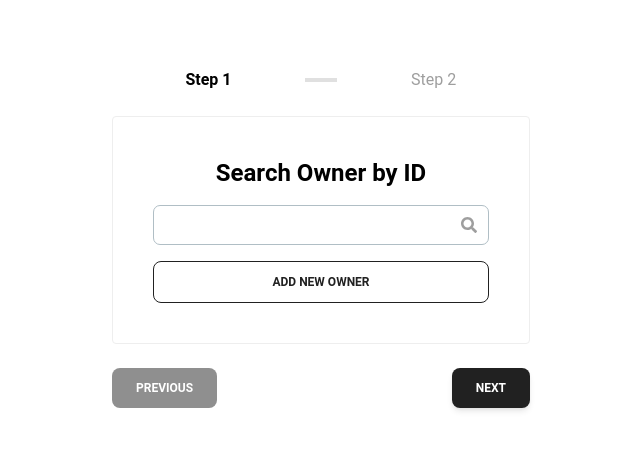
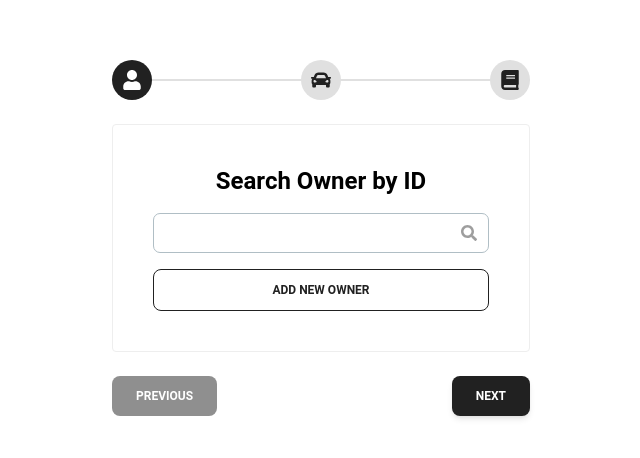
Before and after one commit to iZackk26/iFixIt, a React (Vite) app in the folder ifixit-administrator/: page /registration in a window 1280 px wide. Shown: the part 162-620 px from the top of the page, without its empty margins (319-959 px from the left). Built offline with nearby package versions, Linux system fonts and the light colour scheme.

Commit message:
feat: add registration summary component

```diff
--- /dev/null
+++ b/ifixit-administrator/src/components/RegistrationSummary.tsx
@@ -0,0 +1,40 @@
+import React from "react";
+
+export default function RegistrationSummary() {
+  // Datos simulados para el resumen
+  const ownerData = {
+    name: "John Doe",
+    dni: "123456789",
+    email: "john.doe@example.com",
+    phone: "+1 555 555 5555",
+  };
+
+  const vehicleData = {
+    brand: "Toyota",
+    year: 2021,
+    licensePlate: "ABC-1234",
+  };
+
+  return (
+    <div className="w-96 mx-auto p-6 space-y-6">
+      <h2 className="text-2xl font-bold w-full text-center">Summary</h2>
+
+      {/* Owner Information */}
+      <div className="p-4 border rounded space-y-2">
+        <h3 className="text-xl font-semibold">Owner Information</h3>
+        <p><strong>Name:</strong> {ownerData.name}</p>
+        <p><strong>DNI:</strong> {ownerData.dni}</p>
+        <p><strong>Email:</strong> {ownerData.email}</p>
+        <p><strong>Phone:</strong> {ownerData.phone}</p>
+      </div>
+
+      {/* Vehicle Information */}
+      <div className="p-4 border rounded space-y-2">
+        <h3 className="text-xl font-semibold">Vehicle Information</h3>
+        <p><strong>Brand:</strong> {vehicleData.brand}</p>
+        <p><strong>Year:</strong> {vehicleData.year}</p>
+        <p><strong>License Plate:</strong> {vehicleData.licensePlate}</p>
+      </div>
+    </div>
+  );
+}
--- a/ifixit-administrator/src/pages/registration.tsx
+++ b/ifixit-administrator/src/pages/registration.tsx
@@ -1,62 +1,71 @@
 import React, { useState } from "react";
-import { Button } from "@material-tailwind/react";
+import { Stepper, Step, Button } from "@material-tailwind/react";
+import { FaCar, FaUser, FaBook } from "react-icons/fa"; // Iconos de react-icons
 import OwnerForm from "../components/OwnerForm";
 import VehicleForm from "../components/VehicleForm";
+import RegistrationSummary from "../components/RegistrationSummary"; // Import corregido
 import axios from "axios";
 
 export function Registration() {
-  const [currentStep, setCurrentStep] = useState(1);
+  const [currentStep, setCurrentStep] = useState(0);
+  const [isLastStep, setIsLastStep] = useState(false);
+  const [isFirstStep, setIsFirstStep] = useState(true);
 
-  const handleNextStep = () => {
-    if (currentStep < 2) {
-      setCurrentStep(currentStep + 1);
+  const handleNextStep = () => !isLastStep && setCurrentStep((cur) => cur + 1);
+  const handlePreviousStep = () => !isFirstStep && setCurrentStep((cur) => cur - 1);
+
+  const handleSearch = async () => {
+    const apiUrl = import.meta.env.VITE_API_KEY;
+    const searchUrl = `${apiUrl}owner/${dni}`;
+    const response = await axios.get(searchUrl);
+
+    if (response.data) {
+      setOwnerData(response.data);
+      localStorage.setItem("ownerData", JSON.stringify(response.data));
+    } else {
+      setError("No se encontró ningún propietario con ese DNI.");
     }
   };
-
-  const handlePreviousStep = () => {
-    if (currentStep > 1) {
-      setCurrentStep(currentStep - 1);
-    }
-  };
-
 
   return (
     <div className="flex w-full h-screen justify-center items-center">
       <div className="max-w-lg mx-auto p-6 space-y-6">
-        {/* Step Indicators */}
-        <div className="flex justify-between items-center">
-          <div className={`w-1/2 text-center ${currentStep === 1 ? "font-bold" : "text-gray-500"}`}>
-            Step 1
-          </div>
-          <div className="w-1/12 text-center">
-            <div className="h-1 bg-gray-300" />
-          </div>
-          <div className={`w-1/2 text-center ${currentStep === 2 ? "font-bold" : "text-gray-500"}`}>
-            Step 2
-          </div>
-        </div>
+        {/* Stepper de Material Tailwind */}
+        <Stepper
+          activeStep={currentStep}
+          isLastStep={(value) => setIsLastStep(value)}
+          isFirstStep={(value) => setIsFirstStep(value)}
+        >
+          <Step onClick={() => setCurrentStep(0)}>
+            <FaUser className="h-5 w-5" />
+          </Step>
+          <Step onClick={() => setCurrentStep(1)}>
+            <FaCar className="h-5 w-5" />
+          </Step>
+          <Step onClick={() => setCurrentStep(2)}>
+            <FaBook className="h-5 w-5" />
+          </Step>
+        </Stepper>
 
         {/* Step Content */}
         <div className="p-4 border rounded">
-          {currentStep === 1 ? (
-            <Step1 />
-          ) : (
-            <Step2 />
-          )}
+          {currentStep === 0 && <OwnerForm />}
+          {currentStep === 1 && <VehicleForm />}
+          {currentStep === 2 && <RegistrationSummary />}
         </div>
 
         {/* Navigation Buttons */}
         <div className="flex justify-between">
           <Button
-            disabled={currentStep === 1}
+            disabled={isFirstStep}
             onClick={handlePreviousStep}
-            className={currentStep === 1 ? "disable" : ""}
+            className={currentStep === 0 ? "disable" : ""}
           >
             Previous
           </Button>
           <Button
             onClick={handleNextStep}
-            disabled={currentStep === 2}
+            disabled={isLastStep}
           >
             Next
           </Button>
@@ -66,13 +75,4 @@ export function Registration() {
   );
 }
 
-// Components for each step (empty for now)
-const Step1 = () => {
-  return <OwnerForm />;
-};
-
-const Step2 = () => {
-  return <VehicleForm />;
-};
-
 export default Registration;
```
